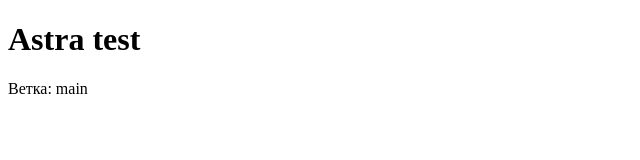
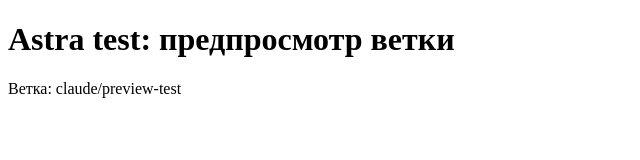
Before and after one commit to Uunnamed/astra_test, an Astro site: page / in a window 1280 px wide. Shown: the whole page, without its empty margins (0-640 px from the left). Built offline with nearby package versions, Linux system fonts and the light colour scheme; Astro itself is replaced by a stand-in of ours.

Commit message:
Change page text to test branch preview build
Co-Authored-By: Claude Fable 5.2 <noreply@anthropic.com>
Claude-Session: https://claude.ai/code/session_01KZhMeMtDTXQArnL5vG828R

```diff
--- a/src/pages/index.astro
+++ b/src/pages/index.astro
@@ -1,5 +1,5 @@
 ---
-const branch = 'main';
+const branch = 'claude/preview-test';
 ---
 <html lang="ru">
   <head>
@@ -8,7 +8,7 @@ const branch = 'main';
     <title>Astra test</title>
   </head>
   <body>
-    <h1>Astra test</h1>
+    <h1>Astra test: предпросмотр ветки</h1>
     <p>Ветка: {branch}</p>
   </body>
 </html>
```
